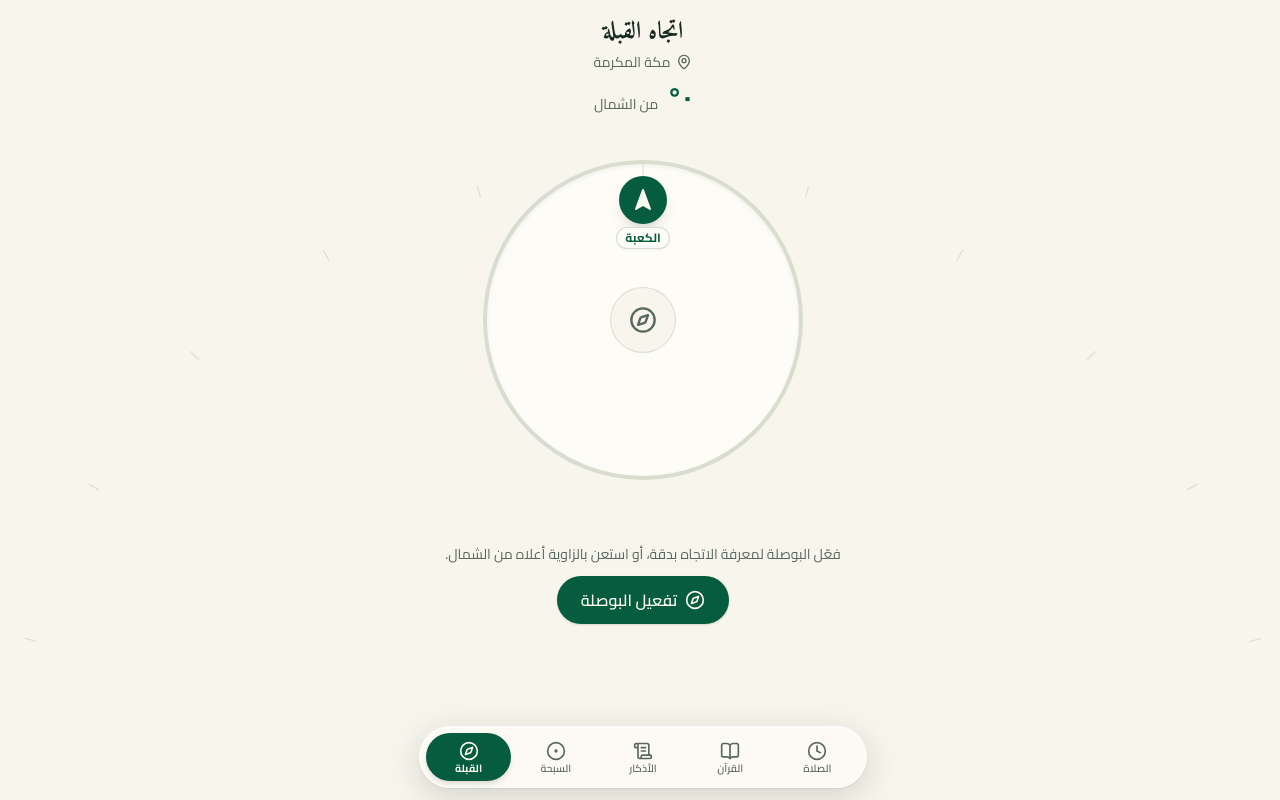
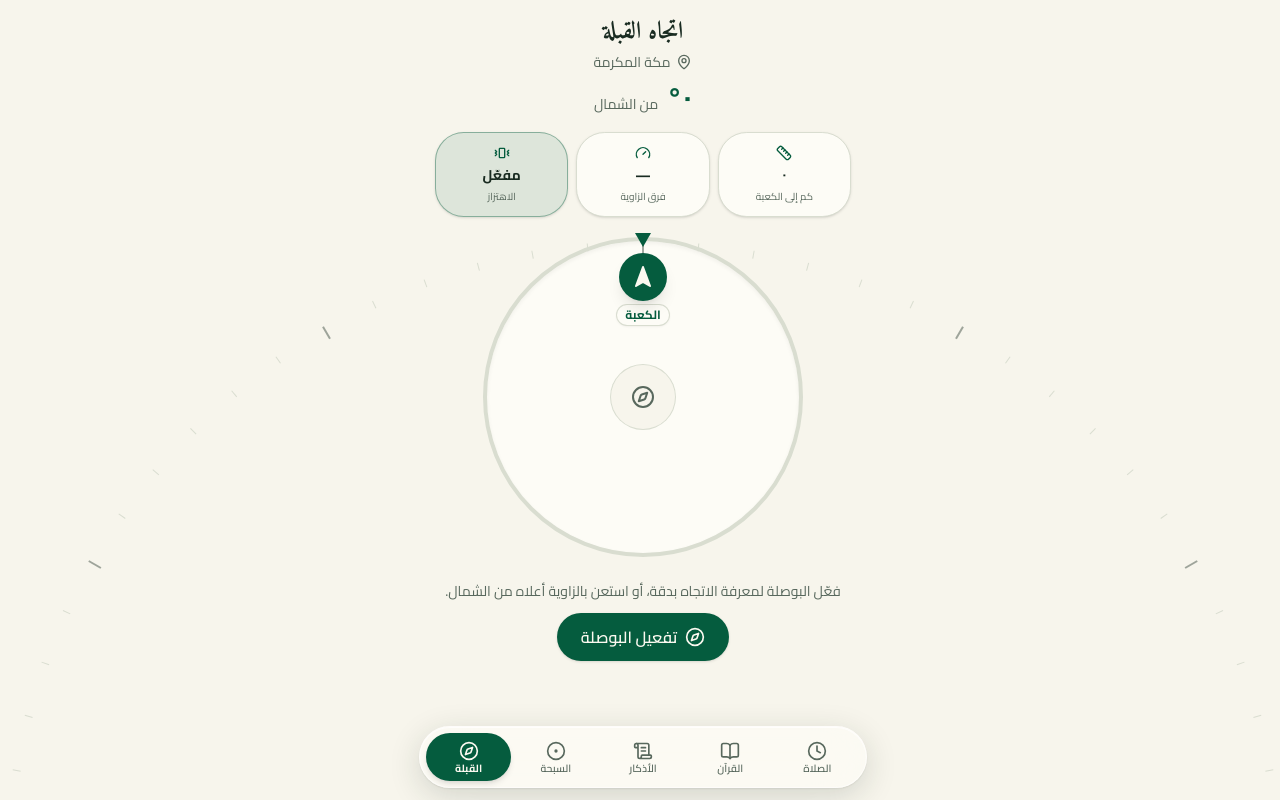
Before and after one commit to meaccgive3-afk/My-real-first-app, a React (Vite) app: page / in a window 1280 px wide. Both pictures are taken after a click on the button "القبلة". Shown: the top 800 px of the page. Built offline with nearby package versions, Linux system fonts and the light colour scheme; no server answers.

Commit message:
Update qibla-screen.tsx

```diff
--- a/components/qibla-screen.tsx
+++ b/components/qibla-screen.tsx
@@ -1,15 +1,80 @@
 'use client'
 
-import { useEffect, useState } from 'react'
-import { Navigation2, Compass, MapPin } from 'lucide-react'
+import { useCallback, useEffect, useMemo, useRef, useState } from 'react'
+import { Navigation2, Compass, MapPin, Ruler, Gauge, Sparkles, Vibrate } from 'lucide-react'
 import type { StoredLocation } from '@/lib/use-location'
 import { qiblaBearing, toArabicDigits } from '@/lib/prayer-utils'
 
+const KAABA_LAT = 21.4225
+const KAABA_LNG = 39.8262
+
+function haversineKm(lat1: number, lng1: number, lat2: number, lng2: number) {
+  const R = 6371.0088
+  const dLat = ((lat2 - lat1) * Math.PI) / 180
+  const dLng = ((lng2 - lng1) * Math.PI) / 180
+  const a =
+    Math.sin(dLat / 2) ** 2 +
+    Math.cos((lat1 * Math.PI) / 180) * Math.cos((lat2 * Math.PI) / 180) * Math.sin(dLng / 2) ** 2
+  return R * 2 * Math.atan2(Math.sqrt(a), Math.sqrt(1 - a))
+}
+
+function normalize360(deg: number) {
+  return ((deg % 360) + 360) % 360
+}
+
+function signedDelta(target: number, current: number) {
+  let d = normalize360(target - current)
+  if (d > 180) d -= 360
+  return d
+}
+
+function useSmoothedAngle(target: number | null, stiffness = 0.18) {
+  const [value, setValue] = useState<number | null>(null)
+  const raf = useRef<number>(0)
+  const current = useRef<number | null>(null)
+  const goal = useRef<number | null>(null)
+
+  useEffect(() => {
+    goal.current = target
+    if (target != null && current.current == null) {
+      current.current = target
+      setValue(target)
+    }
+  }, [target])
+
+  useEffect(() => {
+    const tick = () => {
+      if (goal.current != null && current.current != null) {
+        const d = signedDelta(goal.current, current.current)
+        if (Math.abs(d) > 0.05) {
+          current.current = normalize360(current.current + d * stiffness)
+          setValue(current.current)
+        }
+      }
+      raf.current = requestAnimationFrame(tick)
+    }
+    raf.current = requestAnimationFrame(tick)
+    return () => cancelAnimationFrame(raf.current)
+  }, [stiffness])
+
+  return value
+}
+
 export function QiblaScreen({ location }: { location: StoredLocation }) {
-  const bearing = qiblaBearing(location.lat, location.lng)
-  const [heading, setHeading] = useState<number | null>(null)
+  const bearing = useMemo(() => qiblaBearing(location.lat, location.lng), [location.lat, location.lng])
+  const distanceKm = useMemo(
+    () => haversineKm(location.lat, location.lng, KAABA_LAT, KAABA_LNG),
+    [location.lat, location.lng]
+  )
+  const [rawHeading, setRawHeading] = useState<number | null>(null)
   const [enabled, setEnabled] = useState(false)
   const [needsPermission, setNeedsPermission] = useState(false)
+  const [accuracy, setAccuracy] = useState<number | null>(null)
+  const [hapticsOn, setHapticsOn] = useState(true)
+  const wasAligned = useRef(false)
+  const lastEventAt = useRef(0)
+
+  const heading = useSmoothedAngle(rawHeading)
 
   useEffect(() => {
     const DOE = (typeof window !== 'undefined' ? (window as any).DeviceOrientationEvent : null) as
@@ -20,15 +85,25 @@ export function QiblaScreen({ location }: { location: StoredLocation }) {
     }
   }, [])
 
-  const handleOrientation = (e: DeviceOrientationEvent) => {
+  const handleOrientation = useCallback((e: DeviceOrientationEvent) => {
+    const now = performance.now()
+    if (now - lastEventAt.current < 33) return
+    lastEventAt.current = now
     const webkitHeading = (e as any).webkitCompassHeading as number | undefined
+    const webkitAccuracy = (e as any).webkitCompassAccuracy as number | undefined
+    if (typeof webkitAccuracy === 'number' && webkitAccuracy >= 0) {
+      setAccuracy(webkitAccuracy)
+    }
     if (typeof webkitHeading === 'number') {
-      setHeading(webkitHeading)
+      setRawHeading(normalize360(webkitHeading))
     } else if (e.alpha != null) {
-      // alpha: 0 = north, increasing counter-clockwise
-      setHeading(360 - e.alpha)
+      const screenAngle =
+        typeof window !== 'undefined' && window.screen?.orientation
+          ? window.screen.orientation.angle || 0
+          : 0
+      setRawHeading(normalize360(360 - e.alpha + screenAngle))
     }
-  }
+  }, [])
 
   const enableCompass = async () => {
     const DOE = (window as any).DeviceOrientationEvent as
@@ -43,7 +118,7 @@ export function QiblaScreen({ location }: { location: StoredLocation }) {
       window.addEventListener('deviceorientation', handleOrientation as EventListener)
       setEnabled(true)
     } catch {
-      // ignore
+      setEnabled(false)
     }
   }
 
@@ -52,13 +127,32 @@ export function QiblaScreen({ location }: { location: StoredLocation }) {
       window.removeEventListener('deviceorientationabsolute', handleOrientation as EventListener)
       window.removeEventListener('deviceorientation', handleOrientation as EventListener)
     }
-  }, [])
+  }, [handleOrientation])
 
-  // Rotation of the qibla pointer relative to current device heading.
   const pointerRotation = heading != null ? bearing - heading : bearing
-  // Whether the device is roughly facing the qibla
-  const aligned =
-    heading != null && Math.abs(((pointerRotation % 360) + 360) % 360) < 6
+  const delta = heading != null ? signedDelta(bearing, heading) : null
+  const absDelta = delta != null ? Math.abs(delta) : null
+  const aligned = absDelta != null && absDelta < 6
+  const near = absDelta != null && absDelta < 25
+
+  useEffect(() => {
+    if (!hapticsOn) return
+    if (aligned && !wasAligned.current) {
+      try {
+        navigator.vibrate?.([40, 60, 40])
+      } catch {}
+    }
+    wasAligned.current = aligned
+  }, [aligned, hapticsOn])
+
+  const glowColor = aligned
+    ? 'oklch(0.85 0.16 90 / 0.55)'
+    : near
+      ? 'oklch(0.75 0.12 150 / 0.35)'
+      : 'transparent'
+
+  const accuracyLabel =
+    accuracy == null ? null : accuracy <= 15 ? 'عالية' : accuracy <= 35 ? 'متوسطة' : 'منخفضة'
 
   return (
     <div className="mx-auto flex min-h-[calc(100dvh-4rem)] max-w-md flex-col px-4 pb-28 pt-4">
@@ -68,18 +162,62 @@ export function QiblaScreen({ location }: { location: StoredLocation }) {
         {location.name}
       </p>
 
-      <div className="mb-6 text-center">
-        <span className="font-mono text-3xl font-bold text-primary">
+      <div className="mb-4 text-center">
+        <span className="font-mono text-3xl font-bold text-primary tabular-nums">
           {toArabicDigits(Math.round(bearing))}°
         </span>
         <span className="mr-2 text-sm text-muted-foreground">من الشمال</span>
       </div>
 
-      {/* Compass */}
+      <div className="mb-5 grid grid-cols-3 gap-2">
+        <div className="flex flex-col items-center gap-1 rounded-2xl border border-border bg-card px-2 py-3 shadow-sm">
+          <Ruler className="h-4 w-4 text-primary" />
+          <span className="font-mono text-sm font-bold tabular-nums">
+            {toArabicDigits(Math.round(distanceKm))}
+          </span>
+          <span className="text-[10px] text-muted-foreground">كم إلى الكعبة</span>
+        </div>
+        <div className="flex flex-col items-center gap-1 rounded-2xl border border-border bg-card px-2 py-3 shadow-sm">
+          <Gauge className="h-4 w-4 text-primary" />
+          <span className="font-mono text-sm font-bold tabular-nums">
+            {absDelta != null ? `${toArabicDigits(Math.round(absDelta))}°` : '—'}
+          </span>
+          <span className="text-[10px] text-muted-foreground">فرق الزاوية</span>
+        </div>
+        <button
+          type="button"
+          onClick={() => setHapticsOn((v) => !v)}
+          aria-pressed={hapticsOn}
+          className={`flex flex-col items-center gap-1 rounded-2xl border px-2 py-3 shadow-sm transition-colors active:scale-95 ${
+            hapticsOn ? 'border-primary/40 bg-primary/10' : 'border-border bg-card'
+          }`}
+        >
+          <Vibrate className={`h-4 w-4 ${hapticsOn ? 'text-primary' : 'text-muted-foreground'}`} />
+          <span className="font-mono text-sm font-bold">{hapticsOn ? 'مفعّل' : 'موقف'}</span>
+          <span className="text-[10px] text-muted-foreground">الاهتزاز</span>
+        </button>
+      </div>
+
       <div className="relative mx-auto my-auto aspect-square w-full max-w-xs">
-        {/* Dial */}
         <div
-          className="absolute inset-0 rounded-full border-4 border-border bg-card shadow-inner transition-transform duration-150"
+          aria-hidden="true"
+          className="absolute -inset-3 rounded-full blur-2xl transition-colors duration-500"
+          style={{ backgroundColor: glowColor }}
+        />
+
+        <div
+          aria-hidden="true"
+          className="absolute left-1/2 top-0 z-10 -translate-x-1/2 -translate-y-1"
+        >
+          <span
+            className={`block h-0 w-0 border-x-8 border-t-[14px] border-x-transparent transition-colors ${
+              aligned ? 'border-t-gold' : 'border-t-primary'
+            }`}
+          />
+        </div>
+
+        <div
+          className="absolute inset-0 rounded-full border-4 border-border bg-card shadow-inner will-change-transform"
           style={{ transform: heading != null ? `rotate(${-heading}deg)` : undefined }}
         >
           {(
@@ -92,7 +230,9 @@ export function QiblaScreen({ location }: { location: StoredLocation }) {
           ).map(({ l, a }) => (
             <span
               key={l}
-              className="absolute left-1/2 top-3 -translate-x-1/2 text-sm font-bold text-muted-foreground"
+              className={`absolute left-1/2 top-3 -translate-x-1/2 text-sm font-bold ${
+                a === 0 ? 'text-primary' : 'text-muted-foreground'
+              }`}
               style={{
                 transformOrigin: '50% calc(50vw)',
                 transform: `rotate(${a}deg)`,
@@ -101,28 +241,41 @@ export function QiblaScreen({ location }: { location: StoredLocation }) {
               {l}
             </span>
           ))}
-          {/* tick marks */}
-          {Array.from({ length: 24 }).map((_, i) => (
+          {Array.from({ length: 72 }).map((_, i) => (
             <span
               key={i}
-              className="absolute left-1/2 top-0 h-3 w-px -translate-x-1/2 bg-border"
-              style={{ transformOrigin: '50% 50vw', transform: `rotate(${i * 15}deg)` }}
+              className={`absolute left-1/2 top-0 -translate-x-1/2 ${
+                i % 6 === 0 ? 'h-3.5 w-0.5 bg-foreground/40' : 'h-2 w-px bg-border'
+              }`}
+              style={{ transformOrigin: '50% 50vw', transform: `rotate(${i * 5}deg)` }}
             />
           ))}
+          <span
+            aria-hidden="true"
+            className="absolute left-1/2 top-1/2 h-1.5 w-1.5 -translate-x-1/2 -translate-y-1/2 rounded-full"
+            style={{
+              transformOrigin: 'center',
+              transform: `rotate(${bearing}deg) translateY(calc(-50% - 42%))`,
+            }}
+          />
         </div>
 
-        {/* Qibla pointer */}
         <div
-          className="absolute inset-0 flex items-start justify-center transition-transform duration-150"
+          className="absolute inset-0 flex items-start justify-center will-change-transform"
           style={{ transform: `rotate(${pointerRotation}deg)` }}
         >
           <div className="flex flex-col items-center pt-4">
             <span
-              className={`flex h-12 w-12 items-center justify-center rounded-full shadow-lg transition-colors ${
-                aligned ? 'bg-gold text-gold-foreground' : 'bg-primary text-primary-foreground'
+              className={`relative flex h-12 w-12 items-center justify-center rounded-full shadow-lg transition-all duration-300 ${
+                aligned
+                  ? 'bg-gold text-gold-foreground scale-110 shadow-gold/50'
+                  : 'bg-primary text-primary-foreground'
               }`}
             >
-              <Navigation2 className="h-6 w-6" fill="currentColor" />
+              {aligned && (
+                <span className="absolute inset-0 animate-ping rounded-full bg-gold/40" />
+              )}
+              <Navigation2 className="relative h-6 w-6" fill="currentColor" />
             </span>
             <span className="mt-1 rounded-full bg-card px-2 py-0.5 text-xs font-bold text-primary shadow ring-1 ring-border">
               الكعبة
@@ -130,24 +283,50 @@ export function QiblaScreen({ location }: { location: StoredLocation }) {
           </div>
         </div>
 
-        {/* Center */}
-        <div className="absolute left-1/2 top-1/2 flex h-16 w-16 -translate-x-1/2 -translate-y-1/2 items-center justify-center rounded-full bg-background ring-1 ring-border">
-          <Compass className="h-7 w-7 text-muted-foreground" />
+        <div
+          className={`absolute left-1/2 top-1/2 flex h-16 w-16 -translate-x-1/2 -translate-y-1/2 flex-col items-center justify-center rounded-full bg-background ring-1 transition-shadow duration-300 ${
+            aligned ? 'ring-gold shadow-[0_0_24px_-4px] shadow-gold/60' : 'ring-border'
+          }`}
+        >
+          {aligned ? (
+            <Sparkles className="h-6 w-6 text-gold" />
+          ) : (
+            <Compass className="h-6 w-6 text-muted-foreground" />
+          )}
+          {heading != null && (
+            <span className="mt-0.5 font-mono text-[10px] font-bold tabular-nums text-muted-foreground">
+              {toArabicDigits(Math.round(normalize360(heading)))}°
+            </span>
+          )}
         </div>
       </div>
+
+      {enabled && delta != null && !aligned && (
+        <p className="mt-4 text-center text-sm font-semibold text-primary" aria-live="polite">
+          {delta > 0
+            ? `درجات إلى اليمين: ${toArabicDigits(Math.round(absDelta ?? 0))}°`
+            : `درجات إلى اليسار: ${toArabicDigits(Math.round(absDelta ?? 0))}°`}
+        </p>
+      )}
+
+      {enabled && accuracyLabel && (
+        <p className="mt-1 text-center text-xs text-muted-foreground">
+          دقة البوصلة: {accuracyLabel}
+        </p>
+      )}
 
       <div className="mt-auto pt-6 text-center">
         {needsPermission && !enabled ? (
           <button
             type="button"
             onClick={enableCompass}
-            className="inline-flex items-center gap-2 rounded-full bg-primary px-6 py-3 font-semibold text-primary-foreground shadow-sm active:scale-95"
+            className="inline-flex items-center gap-2 rounded-full bg-primary px-6 py-3 font-semibold text-primary-foreground shadow-sm transition-transform active:scale-95"
           >
             <Compass className="h-5 w-5" />
             تفعيل البوصلة
           </button>
         ) : enabled && heading != null ? (
-          <p className="text-sm text-muted-foreground">
+          <p className="text-sm text-muted-foreground" aria-live="polite">
             {aligned ? 'أنت الآن مُتّجه نحو القبلة' : 'وجِّه الجهاز حتى يستقيم السهم نحو الأعلى'}
           </p>
         ) : (
@@ -161,7 +340,7 @@ export function QiblaScreen({ location }: { location: StoredLocation }) {
           <button
             type="button"
             onClick={enableCompass}
-            className="mt-3 inline-flex items-center gap-2 rounded-full bg-primary px-6 py-3 font-semibold text-primary-foreground shadow-sm active:scale-95"
+            className="mt-3 inline-flex items-center gap-2 rounded-full bg-primary px-6 py-3 font-semibold text-primary-foreground shadow-sm transition-transform active:scale-95"
           >
             <Compass className="h-5 w-5" />
             تفعيل البوصلة
```
